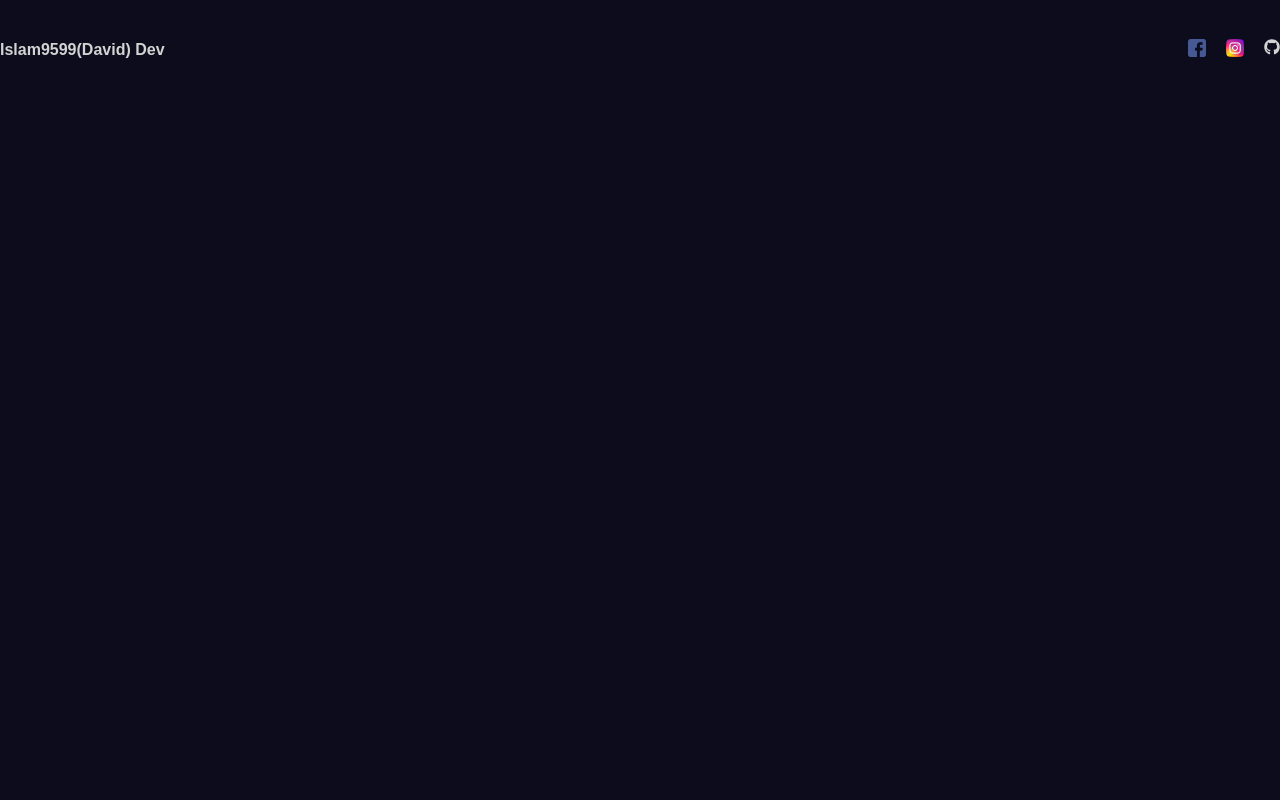
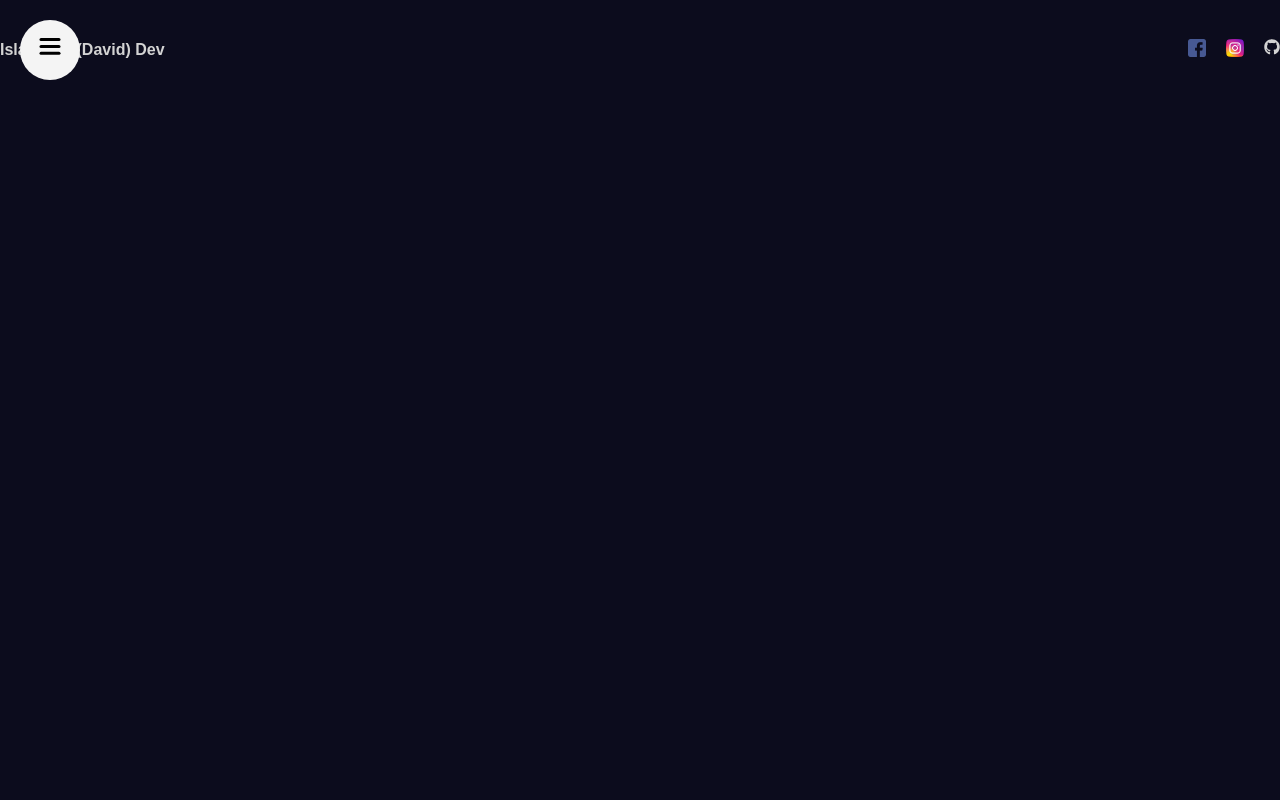
Before and after one commit to islam9599/My_Portfolio, a React (Create React App) app: page / in a window 1280 px wide. Shown: the top 800 px of the page. Built offline with nearby package versions, Linux system fonts and the light colour scheme.

Commit message:
Feat: publish Sidebar with motion-frame

```diff
--- a/src/App.tsx
+++ b/src/App.tsx
@@ -7,15 +7,14 @@
 function App() {
   return (
     <div>
-      <section>
+      <section id="Homepage">
         <Navbar />
       </section>
-      <section>Parallax</section>
-      <section>Services</section>
-      <section>Project1</section>
-      <section>Project2</section>
-      <section>Project3</section>
-      <section>Contact</section>
+      <section id="Skills">Skills</section>
+      <section id="Abu_Macshop_Uz">Abu_Macshop_Uz</section>
+      <section id="Abu_Macshop_Admin">Abu_Macshop_Admin</section>
+      <section id="Other_Projects">Other_Projects</section>
+      <section id="Contact">Contact</section>
     </div>
   );
 }
--- a/src/components/navbar/index.tsx
+++ b/src/components/navbar/index.tsx
@@ -2,10 +2,12 @@
 import "../../scss/navbar.scss";
 import { FaGithub } from "react-icons/fa";
 import { motion } from "framer-motion";
+import { Sidebar } from "../siderbar";
 
 export const Navbar = () => {
   return (
     <div className="navbar">
+      <Sidebar />
       <div className="wrapper">
         <motion.span
           initial={{ opacity: 0, scale: 0.5 }}
--- /dev/null
+++ b/src/components/siderbar/index.tsx
@@ -0,0 +1,38 @@
+import React, { useState } from "react";
+import "../../scss/sidebar.scss";
+import { FaGithub } from "react-icons/fa";
+import { motion } from "framer-motion";
+import { ToggleButton } from "./toggleButton";
+import { Links } from "./links";
+
+export const Sidebar = () => {
+  const [open, setOpen] = useState(false);
+  const variants = {
+    open: {
+      clipPath: "circle(1200px at 50px 50px)",
+      transition: {
+        delay: 0.5,
+        type: "spring",
+        stiffness: 20,
+        damping: 40,
+      },
+    },
+    closed: {
+      clipPath: "circle(30px at 50px 50px)",
+      transition: {
+        delay: 0.5,
+        type: "spring",
+        stiffness: 400,
+        damping: 40,
+      },
+    },
+  };
+  return (
+    <motion.div className="sidebar" animate={open ? "open" : "closed"}>
+      <motion.div className="bg" variants={variants}>
+        <Links />
+      </motion.div>
+      <ToggleButton setOpen={setOpen} />
+    </motion.div>
+  );
+};
--- /dev/null
+++ b/src/components/siderbar/links/index.tsx
@@ -0,0 +1,23 @@
+import React from "react";
+import { motion } from "framer-motion";
+
+const items = [
+  "Homepage",
+  "Skills",
+  "Abu_Macshop_Uz",
+  "Abu_Macshop_Admin",
+  "Other_Projects",
+  "Contact",
+];
+
+export const Links = () => {
+  return (
+    <div className="links">
+      {items.map((item) => (
+        <a href={`#${item}`} key={item}>
+          {item}
+        </a>
+      ))}
+    </div>
+  );
+};
--- /dev/null
+++ b/src/components/siderbar/toggleButton/index.tsx
@@ -0,0 +1,37 @@
+import React from "react";
+import { motion } from "framer-motion";
+
+export const ToggleButton = (props: any) => {
+  const { setOpen } = props;
+  return (
+    <button onClick={() => setOpen((prev: any) => !prev)}>
+      <svg width="23" height="23" viewBox="0 0 23 23">
+        <motion.path
+          strokeWidth="3"
+          stroke="#000"
+          strokeLinecap="round"
+          variants={{
+            closed: { d: "M 2 2.5 L 20 2.5" },
+            open: { d: "M 3 16.5 L 17 2.5" },
+          }}
+        />
+        <motion.path
+          strokeWidth="3"
+          stroke="#000"
+          strokeLinecap="round"
+          d="M 2 9.423 L 20 9.423"
+          variants={{ closed: { opacity: 1 }, open: { opacity: 0 } }}
+        />
+        <motion.path
+          strokeWidth="3"
+          stroke="#000"
+          strokeLinecap="round"
+          variants={{
+            closed: { d: "M 2 16.346 L 20 16.346" },
+            open: { d: "M 3 2.5 L 17 16.346" },
+          }}
+        />
+      </svg>
+    </button>
+  );
+};
--- /dev/null
+++ b/src/scss/sidebar.scss
@@ -0,0 +1,44 @@
+.sidebar {
+  display: flex;
+  flex-direction: column;
+  align-items: center;
+  justify-content: center;
+  background-color: #f4f4f4;
+  color: #000;
+
+  .bg {
+    position: fixed;
+    top: 0;
+    left: 0;
+    bottom: 0;
+    width: 300px;
+    background-color: #f4f4f4;
+
+    .links {
+      position: absolute;
+      width: 100%;
+      height: 100%;
+      display: flex;
+      flex-direction: column;
+      align-items: center;
+      justify-content: center;
+      gap: 30px;
+    }
+  }
+
+  button {
+    width: 50px;
+    height: 50px;
+    border-radius: 50%;
+    position: fixed;
+    top: 25px;
+    left: 25px;
+    background-color: transparent;
+    border: none;
+
+    a {
+      font-size: 50px;
+      font-weight: bold;
+    }
+  }
+}
```
